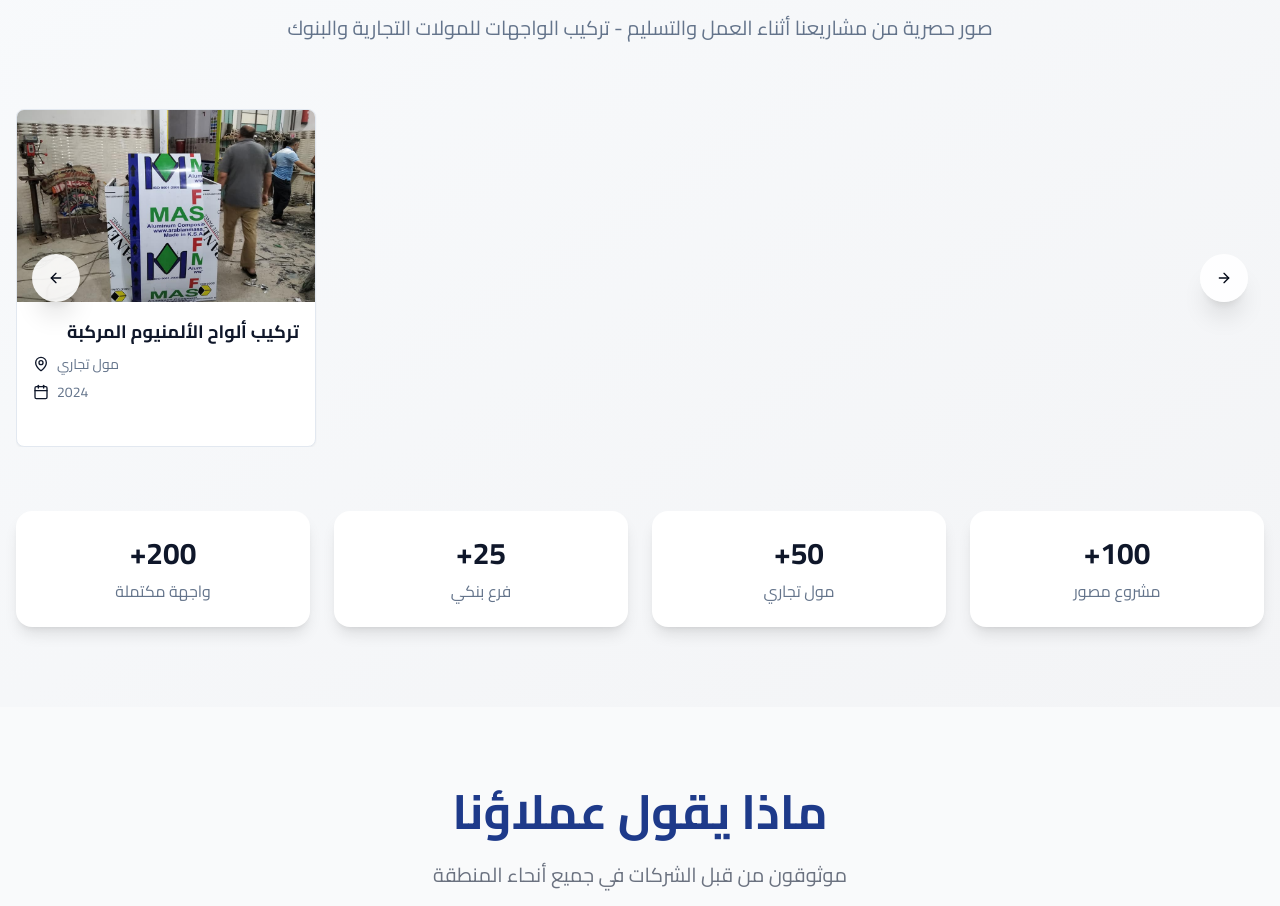
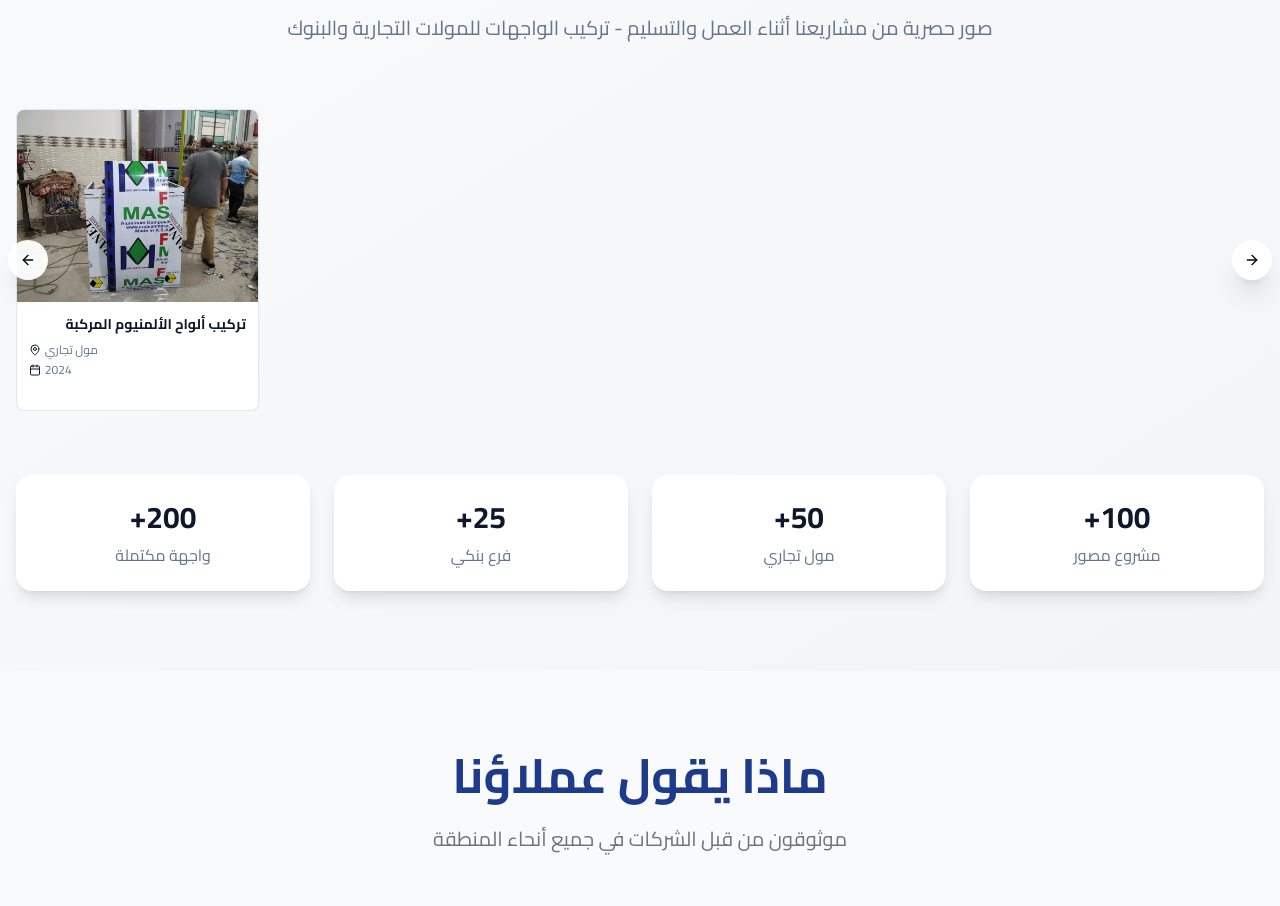
Before and after one commit to ahmedmokireldindevelopers/nour-trading-nexus, a React (Vite) app: page / in a window 1280 px wide. Shown: the part 5029-5935 px from the top of the page. Built offline with nearby package versions, Linux system fonts and the light colour scheme.

Commit message:
Fix: Project Gallery section display
Adjust the Project Gallery section to correctly display all provided photos and ensure a consistent, proportional layout.

```diff
--- a/src/components/ProjectGallerySection.tsx
+++ b/src/components/ProjectGallerySection.tsx
@@ -155,7 +155,7 @@ const ProjectGallerySection: React.FC = () => {
           </p>
         </div>
 
-        <div className="relative max-w-7xl mx-auto">
+        <div className="relative max-w-full mx-auto">
           <Carousel
             opts={{
               align: "start",
@@ -165,23 +165,23 @@ const ProjectGallerySection: React.FC = () => {
             }}
             className="w-full"
           >
-            <CarouselContent className="-ml-2 md:-ml-4">
+            <CarouselContent className="-ml-1 md:-ml-2">
               {projectImages.map((project, index) => (
-                <CarouselItem key={index} className="pl-2 md:pl-4 md:basis-1/2 lg:basis-1/3 xl:basis-1/4">
+                <CarouselItem key={index} className="pl-1 md:pl-2 basis-1/2 md:basis-1/3 lg:basis-1/4 xl:basis-1/5">
                   <div className="h-full">
                     <Card className="bg-white hover:shadow-2xl transition-all duration-500 transform hover:-translate-y-1 group overflow-hidden h-full">
                       <div className="relative overflow-hidden">
                         <img
                           src={project.image}
                           alt={project.title}
-                          className="w-full h-48 object-cover transition-transform duration-500 group-hover:scale-110"
+                          className="w-full h-56 md:h-48 object-cover transition-transform duration-500 group-hover:scale-110"
                           loading="lazy"
                         />
                         <div className="absolute inset-0 bg-gradient-to-t from-black/70 via-transparent to-transparent opacity-0 group-hover:opacity-100 transition-opacity duration-300">
-                          <div className="absolute top-4 right-4">
+                          <div className="absolute top-2 right-2">
                             <Badge
                               variant={project.status === (isRTL ? 'مكتمل' : 'Completed') ? 'default' : 'secondary'}
-                              className="bg-white/90 text-primary"
+                              className="bg-white/90 text-primary text-xs"
                             >
                               {project.status}
                             </Badge>
@@ -189,23 +189,23 @@ const ProjectGallerySection: React.FC = () => {
                         </div>
                       </div>
 
-                      <CardContent className="p-4">
-                        <h3 className={`text-lg font-bold text-primary mb-2 line-clamp-2 group-hover:text-primary/80 transition-colors ${
+                      <CardContent className="p-3">
+                        <h3 className={`text-sm font-bold text-primary mb-2 line-clamp-2 group-hover:text-primary/80 transition-colors ${
                           isRTL ? 'font-cairo text-right' : 'font-poppins'
                         }`}>
                           {project.title}
                         </h3>
 
-                        <div className="space-y-2 text-sm text-muted-foreground">
-                          <div className={`flex items-center gap-2 ${isRTL ? 'flex-row-reverse' : ''}`}>
-                            <MapPin className="h-4 w-4 text-primary" />
+                        <div className="space-y-1 text-xs text-muted-foreground">
+                          <div className={`flex items-center gap-1 ${isRTL ? 'flex-row-reverse' : ''}`}>
+                            <MapPin className="h-3 w-3 text-primary" />
                             <span className={isRTL ? 'font-cairo' : 'font-inter'}>
                               {project.location}
                             </span>
                           </div>
 
-                          <div className={`flex items-center gap-2 ${isRTL ? 'flex-row-reverse' : ''}`}>
-                            <Calendar className="h-4 w-4 text-primary" />
+                          <div className={`flex items-center gap-1 ${isRTL ? 'flex-row-reverse' : ''}`}>
+                            <Calendar className="h-3 w-3 text-primary" />
                             <span className={isRTL ? 'font-cairo' : 'font-inter'}>
                               {project.date}
                             </span>
@@ -218,8 +218,8 @@ const ProjectGallerySection: React.FC = () => {
               ))}
             </CarouselContent>
 
-            <CarouselPrevious className="absolute left-4 top-1/2 -translate-y-1/2 bg-white/90 hover:bg-white shadow-xl border-0 w-12 h-12" />
-            <CarouselNext className="absolute right-4 top-1/2 -translate-y-1/2 bg-white/90 hover:bg-white shadow-xl border-0 w-12 h-12" />
+            <CarouselPrevious className="absolute -left-2 top-1/2 -translate-y-1/2 bg-white/95 hover:bg-white shadow-xl border-0 w-10 h-10" />
+            <CarouselNext className="absolute -right-2 top-1/2 -translate-y-1/2 bg-white/95 hover:bg-white shadow-xl border-0 w-10 h-10" />
           </Carousel>
         </div>
 
```
